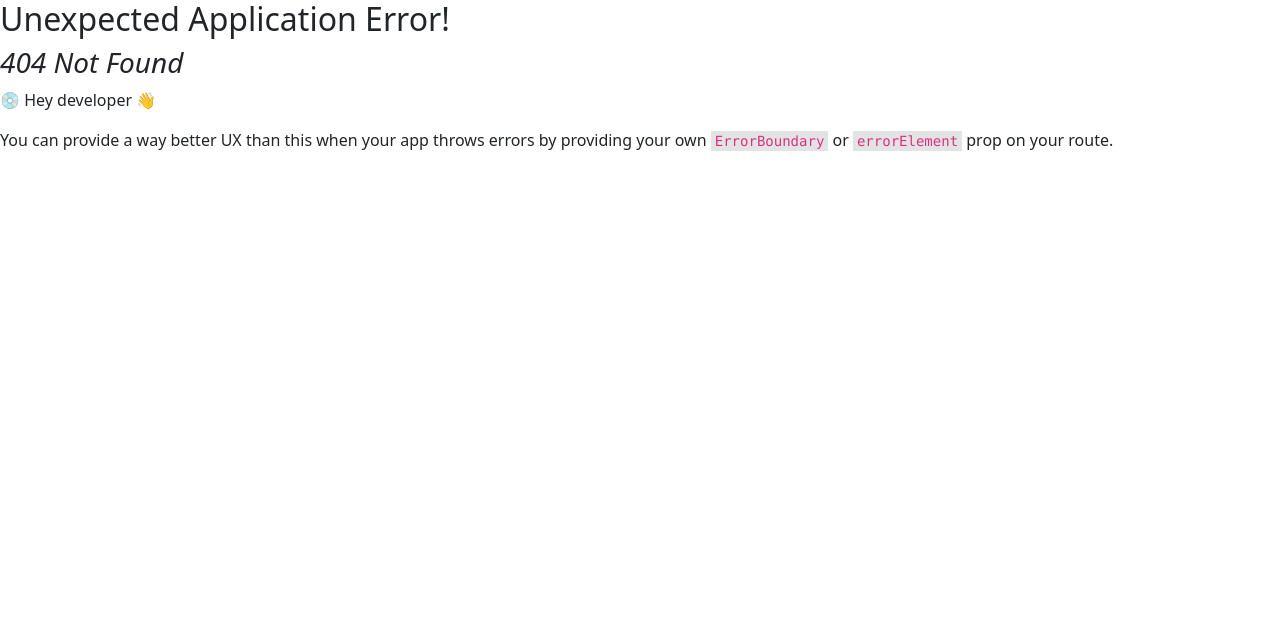
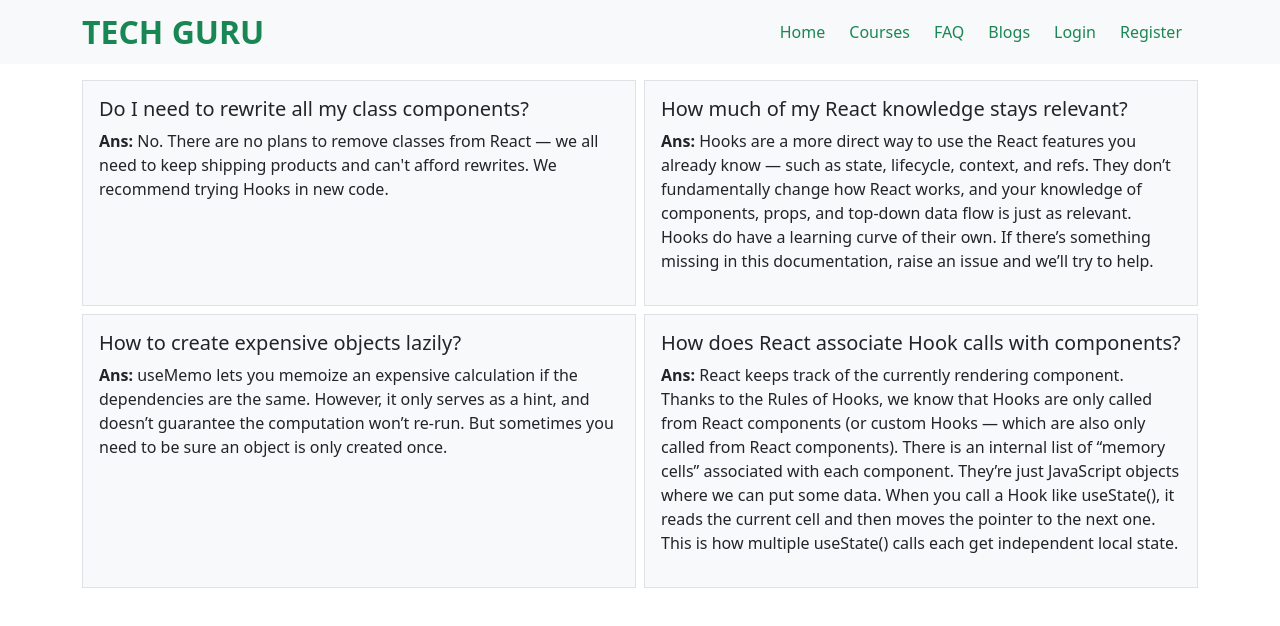
Before and after one commit to kamrul-hasan-antor/tech-guru-client, a React (Create React App) app: page /faq in a window 1280 px wide. Before the commit this address had no page. Shown: the top 626 px of the page. Built offline with nearby package versions, Linux system fonts and the light colour scheme.

Commit message:
faq done

```diff
--- a/src/App.css
+++ b/src/App.css
@@ -1,3 +1,3 @@
 .blog {
-  height: 250px;
+  height: 100%;
 }
--- a/src/App.js
+++ b/src/App.js
@@ -5,6 +5,7 @@ import Header from "./components/Header/Header";
 import Courses from "./components/Courses/Courses";
 import CourseDetails from "./components/CourseDetails/CourseDetails";
 import Blogs from "./components/Blogs/Blogs";
+import FAQ from "./components/FAQ/FAQ";
 
 function App() {
   const router = createBrowserRouter([
@@ -38,6 +39,10 @@ function App() {
           path: "/blogs",
           element: <Blogs></Blogs>,
         },
+        {
+          path: "/faq",
+          element: <FAQ></FAQ>,
+        },
       ],
     },
   ]);
--- a/src/components/Blogs/Blogs.js
+++ b/src/components/Blogs/Blogs.js
@@ -2,7 +2,7 @@ import React from "react";
 
 const Blogs = () => {
   return (
-    <div class="container">
+    <div class="container mt-3">
       <div class="row g-2">
         <div class="col-md-6 col-12">
           <div class="p-3 border bg-light blog">
--- /dev/null
+++ b/src/components/FAQ/FAQ.js
@@ -0,0 +1,65 @@
+import React from "react";
+
+const FAQ = () => {
+  return (
+    <div class="container mt-3">
+      <div class="row g-2">
+        <div class="col-md-6 col-12">
+          <div class="p-3 border bg-light blog">
+            <h5>Do I need to rewrite all my class components?</h5>
+            <p>
+              <span className="fw-semibold">Ans: </span>No. There are no plans
+              to remove classes from React — we all need to keep shipping
+              products and can't afford rewrites. We recommend trying Hooks in
+              new code.
+            </p>
+          </div>
+        </div>
+        <div class="col-md-6 col-12">
+          <div class="p-3 border bg-light blog">
+            <h5>How much of my React knowledge stays relevant?</h5>
+            <p>
+              <span className="fw-semibold">Ans: </span>Hooks are a more direct
+              way to use the React features you already know — such as state,
+              lifecycle, context, and refs. They don’t fundamentally change how
+              React works, and your knowledge of components, props, and top-down
+              data flow is just as relevant. Hooks do have a learning curve of
+              their own. If there’s something missing in this documentation,
+              raise an issue and we’ll try to help.
+            </p>
+          </div>
+        </div>
+        <div class="col-md-6 col-12">
+          <div class="p-3 border bg-light blog">
+            <h5>How to create expensive objects lazily?</h5>
+            <p>
+              <span className="fw-semibold">Ans: </span>useMemo lets you memoize
+              an expensive calculation if the dependencies are the same.
+              However, it only serves as a hint, and doesn’t guarantee the
+              computation won’t re-run. But sometimes you need to be sure an
+              object is only created once.
+            </p>
+          </div>
+        </div>
+        <div class="col-md-6 col-12">
+          <div class="p-3 border bg-light blog">
+            <h5>How does React associate Hook calls with components?</h5>
+            <p>
+              <span className="fw-semibold">Ans: </span>React keeps track of the
+              currently rendering component. Thanks to the Rules of Hooks, we
+              know that Hooks are only called from React components (or custom
+              Hooks — which are also only called from React components). There
+              is an internal list of “memory cells” associated with each
+              component. They’re just JavaScript objects where we can put some
+              data. When you call a Hook like useState(), it reads the current
+              cell and then moves the pointer to the next one. This is how
+              multiple useState() calls each get independent local state.
+            </p>
+          </div>
+        </div>
+      </div>
+    </div>
+  );
+};
+
+export default FAQ;
--- a/src/components/NavBar/NavBar.js
+++ b/src/components/NavBar/NavBar.js
@@ -19,7 +19,7 @@ const NavBar = () => {
             <NavLink to="/courses" className="pe-3 text-success nav-link">
               Courses
             </NavLink>
-            <NavLink to="#link" className="pe-3 text-success nav-link">
+            <NavLink to="faq" className="pe-3 text-success nav-link">
               FAQ
             </NavLink>
             <NavLink to="/blogs" className="pe-3 text-success nav-link">
```
